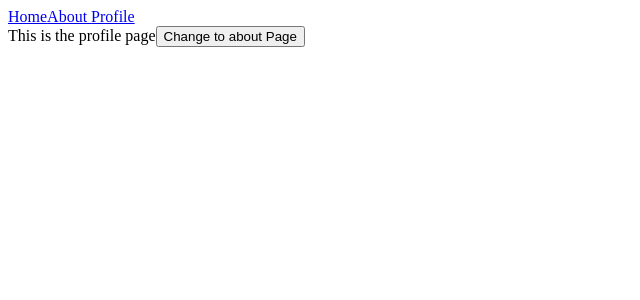
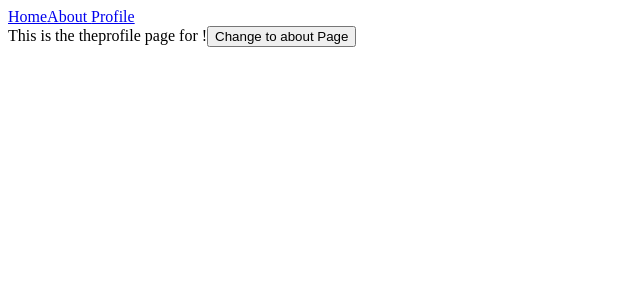
Before and after one commit to Clifford18/react-router-v6, a React (Create React App) app: page /profile in a window 1280 px wide. Shown: the top 300 px of the page, without its empty margins (0-640 px from the left). Built offline with nearby package versions, Linux system fonts and the light colour scheme.

Commit message:
update Profile.js file

```diff
--- a/src/Pages/Profile.js
+++ b/src/Pages/Profile.js
@@ -1,11 +1,12 @@
 import React from 'react';
-import {useNavigate} from "react-router-dom"
+import {useNavigate, useParams} from "react-router-dom";
 
 function Profile() {
 	let navigate = useNavigate();
+	let {username} = useParams();
 	return (
 		<div>
-			This is the profile page
+			This is the theprofile page for  {username}!
 			<button onClick={()=> {navigate("/about")}}>Change to about Page</button>
 		</div>
 	);
```
